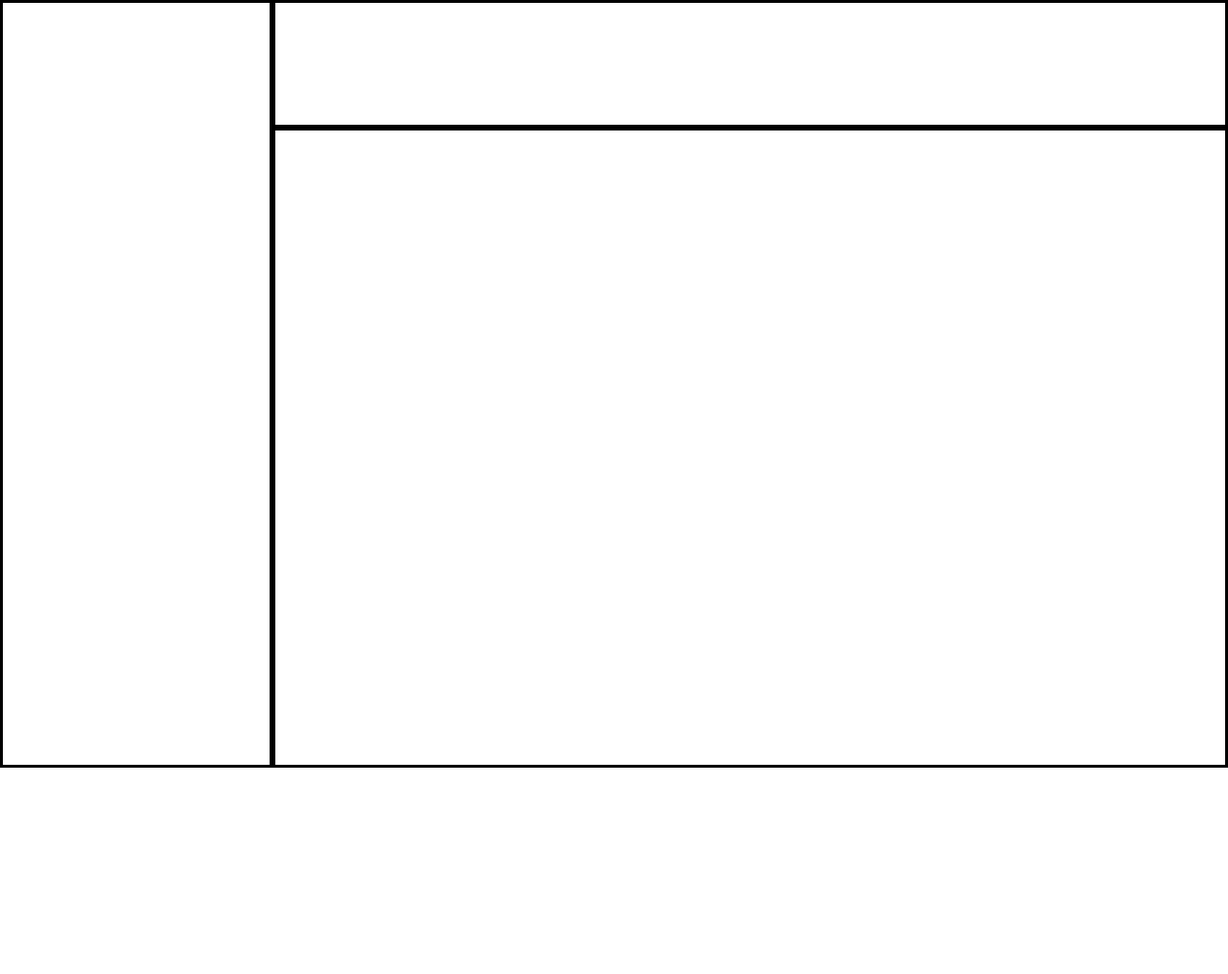
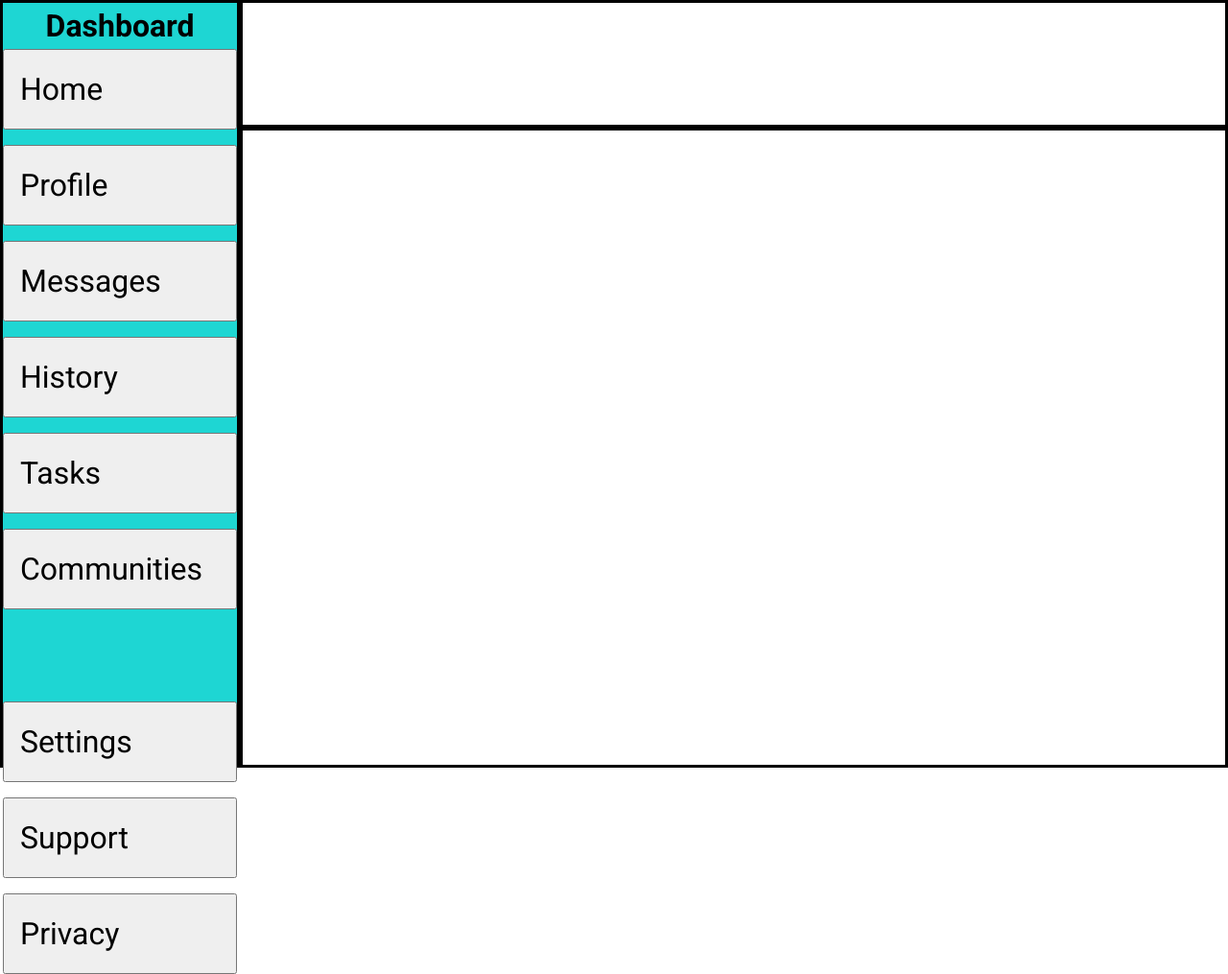
Before and after one commit to Markussan456/AdminDashboard, a plain HTML site: page index.html in a window 1280 px wide. Shown: the whole page at 96% size. Before the commit the page ends 800 px from the top, so only its background shows below. Drawn offline with Linux system fonts and the light colour scheme; a web font is replaced by a local one.

Commit message:
Add sidebar grid styling + Buttons

```diff
--- a/index.html
+++ b/index.html
@@ -12,7 +12,24 @@
 <body>
     <div class="container">
 <div class="header"></div>
-<div class="sidebar"></div>
+<div class="sidebar">
+    <div id="logo">
+<h1>Dashboard</h1>
+    </div>
+    <div id="homebtns">
+<button><span class="btntext">Home</span></button>
+<button><span class="btntext">Profile</span></button>
+<button><span class="btntext">Messages</span></button>
+<button><span class="btntext">History</span></button>
+<button><span class="btntext">Tasks</span></button>
+<button><span class="btntext">Communities</span></button>
+    </div>
+<div id="settingbtn">
+<button><span class="btntext">Settings</span></button>
+<button><span class="btntext">Support</span></button>
+<button><span class="btntext">Privacy</span></button>
+</div>
+</div>
 <div class="maincontent"></div>
     </div>
 </body>
--- a/styles.css
+++ b/styles.css
@@ -51,7 +51,7 @@ input, button, textarea, select {
 }
 .container{
     display: grid;
-    grid-template-columns: 2fr 5fr 2fr;
+    grid-template-columns: 1.7fr 5fr 2fr;
     grid-template-rows: 1fr 4fr 1fr;
     width: 100%;
     height: 100%;
@@ -64,7 +64,36 @@ border: solid 3px black;
 }
 .sidebar{
     grid-row: 1/-1;
+    display: grid;
+    justify-items: center;
+    grid-template-rows: 0.6fr 1.7fr 3fr ;
+    background-color: #1ed6d3;
 }
 .maincontent{
     grid-area: 2/ 2 /-1 /-1;
 }
+#logo{
+    height: 3rem;
+
+    align-self: center;
+}
+#homebtns,#settingbtn{
+    gap: 1rem;
+
+    display: flex;
+    flex-direction: column;
+    width: 100%;
+
+}
+#homebtns button,#settingbtn button{
+    width: 100%;
+    font-size: 2rem;
+    padding: 1rem;
+    text-align: left;
+}
+#settingbtn{
+    margin-top: 6rem;
+}
+.btntext{
+
+}
```
